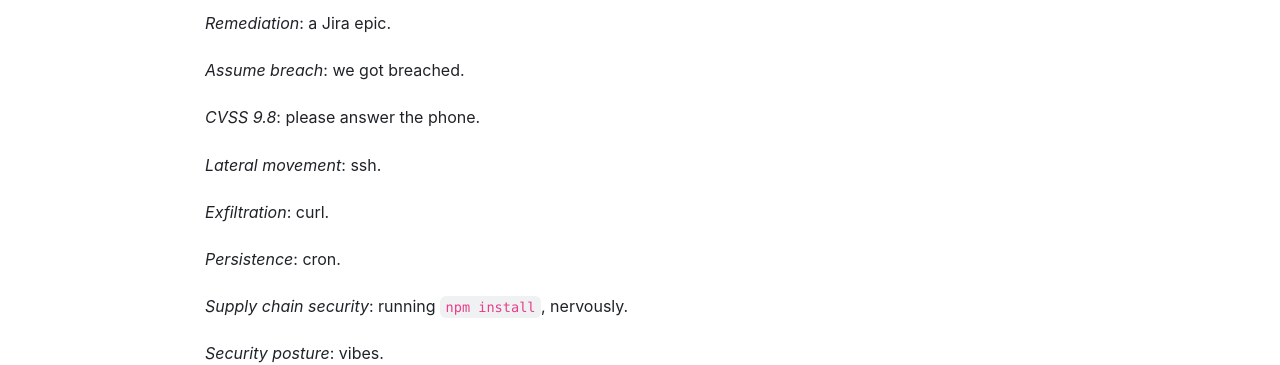
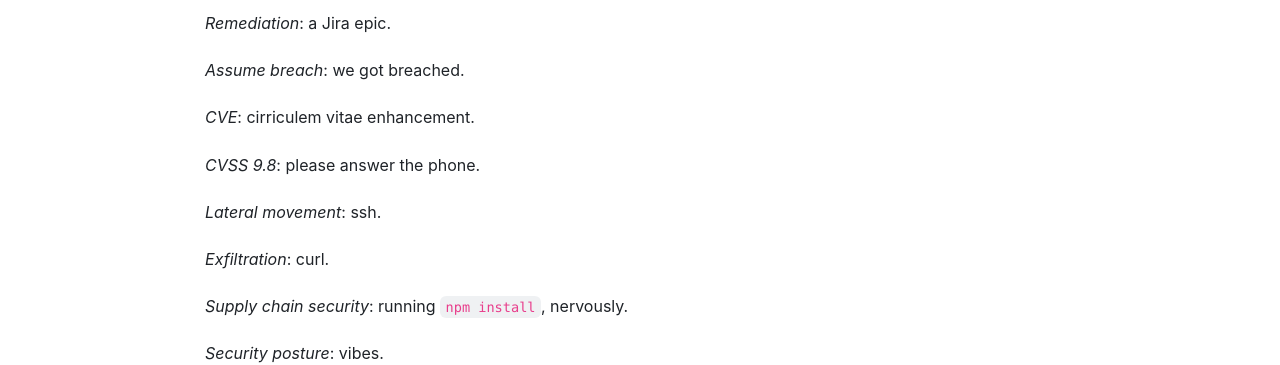
Before and after one commit to andrew/nesbitt.io, a Jekyll site: the page built from _posts/2026-06-01-the-infosec-phrasebook.md, in a window 1280 px wide. Shown: the part 850-1215 px from the top of the page. Built offline with Jekyll 4.4.1, drawn with Linux system fonts in a browser that asks for light colours; comment, search, counter and statistics services are not loaded.

Commit message:
Update 2026-06-01-the-infosec-phrasebook.md

```diff
--- a/_posts/2026-06-01-the-infosec-phrasebook.md
+++ b/_posts/2026-06-01-the-infosec-phrasebook.md
@@ -38,14 +38,14 @@
 
 *Assume breach*: we got breached.
 
+*CVE*: cirriculem vitae enhancement.
+
 *CVSS 9.8*: please answer the phone.
 
 *Lateral movement*: ssh.
 
 *Exfiltration*: curl.
 
-*Persistence*: cron.
-
 *Supply chain security*: running `npm install`, nervously.
 
 *Security posture*: vibes.
```
